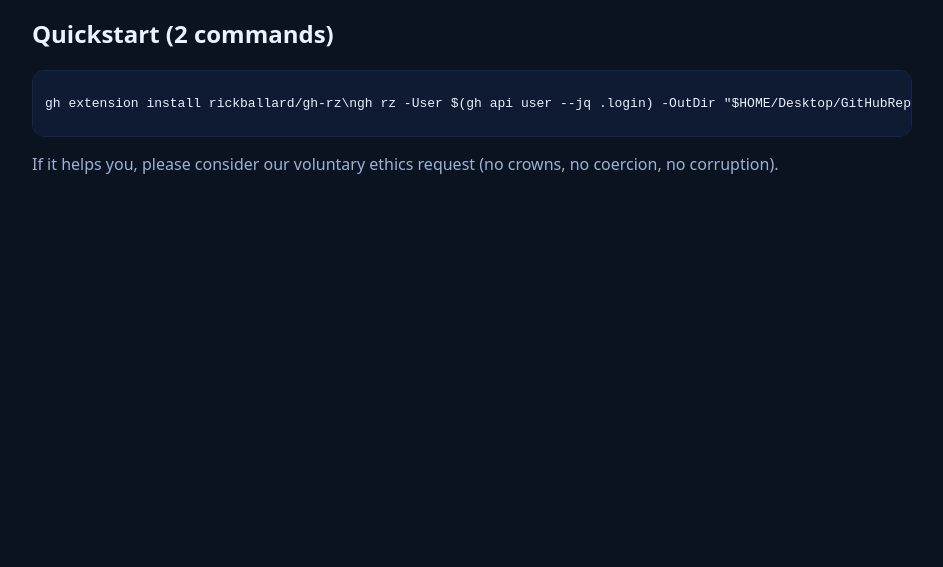
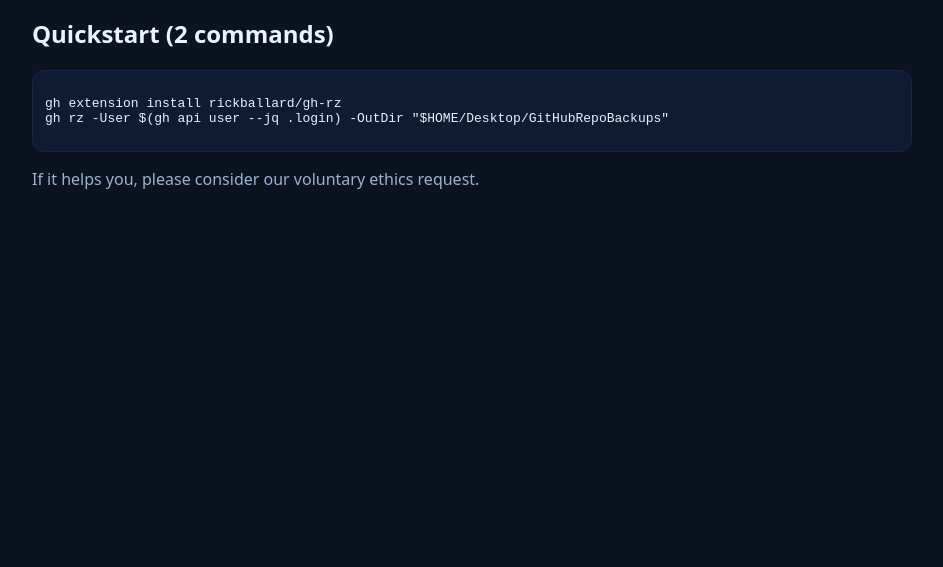
Before and after one commit to rickballard/gh-rz, a plain HTML site: page payload/ui/index.html in a window 1280 px wide. Shown: the part 233-800 px from the top of the page, without its empty margins (168-1111 px from the left). Drawn offline with Linux system fonts and the light colour scheme.

Commit message:
ui: index.html (update)

```diff
--- a/payload/ui/index.html
+++ b/payload/ui/index.html
@@ -1 +1,2 @@
-<!doctype html><meta charset="utf-8"><title>RepoZipper Cloud</title><meta name="viewport" content="width=device-width,initial-scale=1"><link rel="icon" href="logo.svg"><style> body{font-family:system-ui,Segoe UI,Inter,Arial;color:#eaf2ff;background:#0b1220;margin:0} .wrap{max-width:880px;margin:48px auto;padding:0 20px} .hero{display:flex;gap:24px;align-items:center} .hero img{width:140px;height:auto;border-radius:12px} .btn{display:inline-block;padding:10px 16px;border-radius:10px;background:#2dd4bf;color:#05121f;text-decoration:none;font-weight:600} .code{background:#0f1a33;border:1px solid #16264b;border-radius:12px;padding:12px;overflow:auto} .muted{color:#9bb3d3} </style> <div class="wrap"> <div class="hero"> <img src="logo.svg" alt="RepoZipper Cloud"> <div> <h1>RepoZipper Cloud</h1> <p class="muted">Read-only GitHub backups • Restores with plain Git • Zero telemetry</p> <p><a class="btn" href="https://github.com/rickballard/gh-rz/releases/latest">Download latest</a></p> </div> </div> <h2>Quickstart (2 commands)</h2> <div class="code"><pre><code>gh extension install rickballard/gh-rz\ngh rz -User $(gh api user --jq .login) -OutDir "$HOME/Desktop/GitHubRepoBackups"</code></pre></div> <p class="muted">If it helps you, please consider our voluntary ethics request (no crowns, no coercion, no corruption).</p> </div>
+<!doctype html><meta charset="utf-8"><title>RepoZipper Cloud</title><meta name="viewport" content="width=device-width,initial-scale=1"><link rel="icon" href="logo.svg"><style> body{font-family:system-ui,Segoe UI,Inter,Arial;color:#eaf2ff;background:#0b1220;margin:0} .wrap{max-width:880px;margin:48px auto;padding:0 20px} .hero{display:flex;gap:24px;align-items:center} .hero img{width:140px;height:auto;border-radius:12px} .btn{display:inline-block;padding:10px 16px;border-radius:10px;background:#2dd4bf;color:#05121f;text-decoration:none;font-weight:600} .code{background:#0f1a33;border:1px solid #16264b;border-radius:12px;padding:12px;overflow:auto} .muted{color:#9bb3d3} </style> <div class="wrap"> <div class="hero"> <img src="logo.svg" alt="RepoZipper Cloud"> <div> <h1>RepoZipper Cloud</h1> <p class="muted">Read-only GitHub backups • Restores with plain Git • Zero telemetry</p> <p><a class="btn" href="https://github.com/rickballard/gh-rz/releases/latest">Download latest</a></p> </div> </div> <h2>Quickstart (2 commands)</h2> <div class="code"><pre><code>gh extension install rickballard/gh-rz
+gh rz -User $(gh api user --jq .login) -OutDir "$HOME/Desktop/GitHubRepoBackups"</code></pre></div> <p class="muted">If it helps you, please consider our voluntary ethics request.</p> </div>
```
